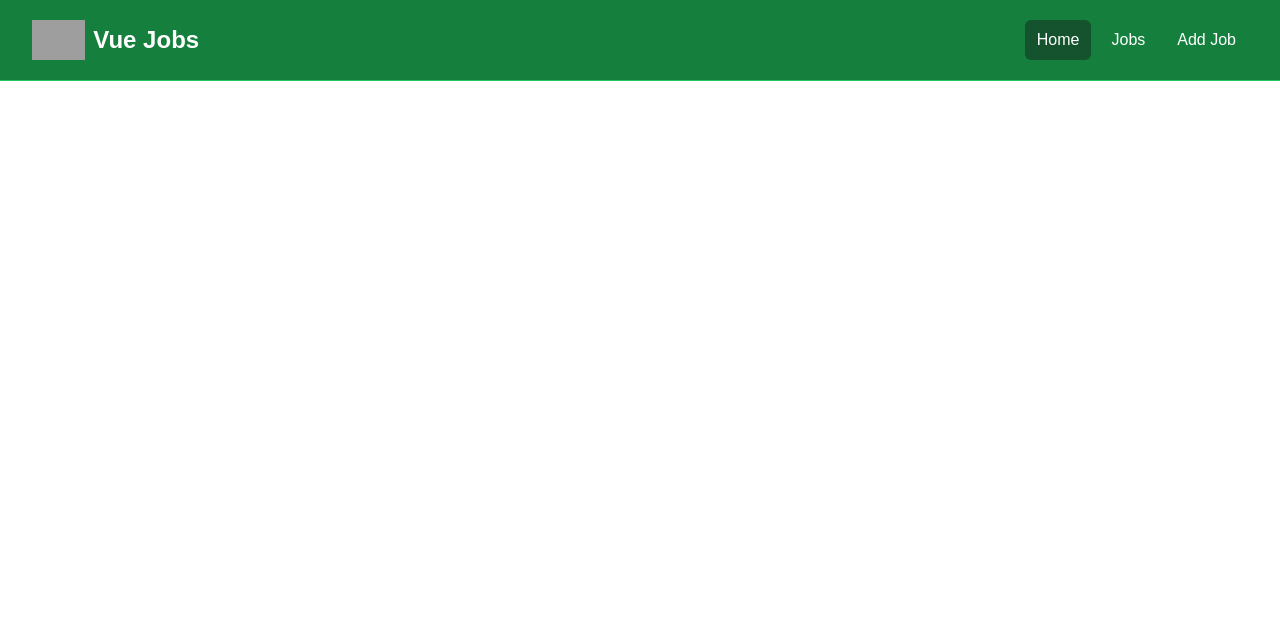
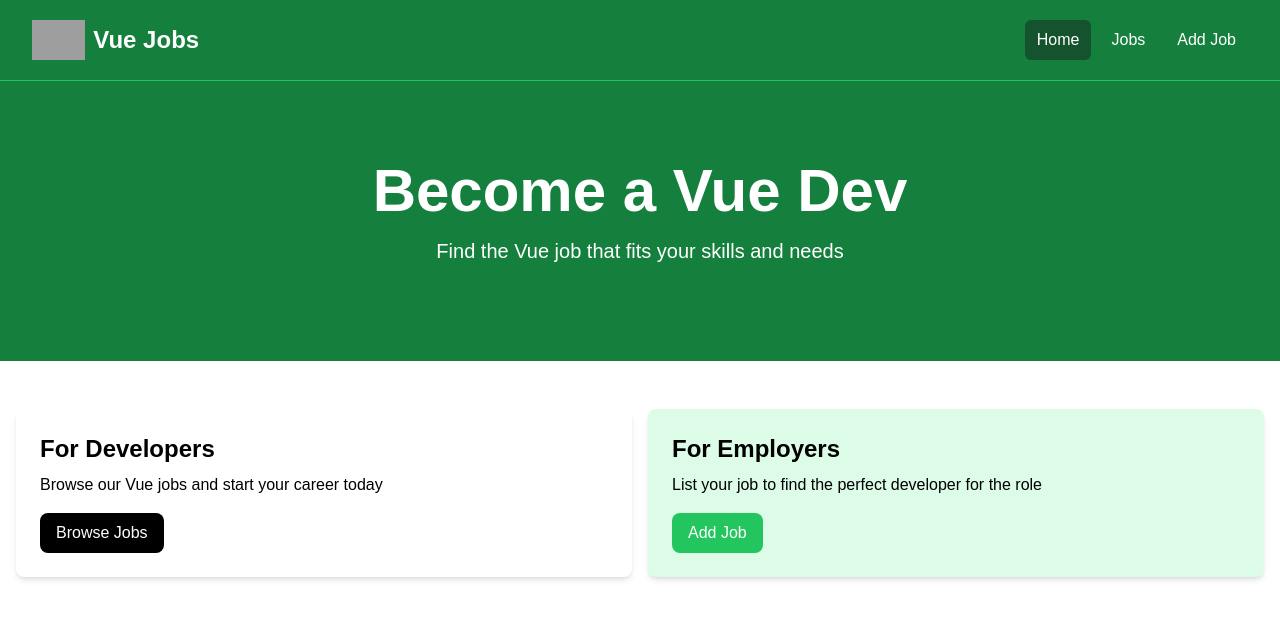
Before and after one commit to owgee/learning-vue3, a Vue app in the folder job-listings/: page / in a window 1280 px wide. Shown: the top 618 px of the page. Built offline with nearby package versions, Linux system fonts and the light colour scheme; grey boxes are pictures that could not be loaded.

Commit message:
add homecards with dynamic bg colors as props

```diff
--- a/job-listings/src/App.vue
+++ b/job-listings/src/App.vue
@@ -1,7 +1,12 @@
 <script setup lang="ts">
 import Navbar from "@/components/Navbar.vue";
+import Hero from "@/components/Hero.vue";
+import HomeCards from "@/components/HomeCards.vue";
+import JobListings from "@/components/JobListings.vue";
 </script>
 
 <template>
   <Navbar/>
+  <Hero/>
+  <HomeCards/>
 </template>
--- /dev/null
+++ b/job-listings/src/components/Card.vue
@@ -0,0 +1,13 @@
+<script setup lang="ts">
+import { defineProps } from 'vue';
+
+defineProps({
+  bg: String,
+  default: 'bg-gray-100'
+})
+</script>
+<template>
+  <div :class="`${bg} p-6 rounded-lg shadow-md`">
+    <slot></slot>
+  </div>
+</template>
--- /dev/null
+++ b/job-listings/src/components/Hero.vue
@@ -0,0 +1,33 @@
+<script setup lang="ts">
+import {defineProps} from 'vue';
+
+defineProps({
+  title: {
+    type: String,
+    default: 'Become a Vue Dev'
+  },
+  subtitle: {
+    type: String,
+    default: 'Find the Vue job that fits your skills and needs'
+  }
+})
+</script>
+
+<template>
+  <section class="bg-green-700 py-20 mb-4">
+    <div
+        class="max-w-7xl mx-auto px-4 sm:px-6 lg:px-8 flex flex-col items-center"
+    >
+      <div class="text-center">
+        <h1
+            class="text-4xl font-extrabold text-white sm:text-5xl md:text-6xl"
+        >
+          {{ title }}
+        </h1>
+        <p class="my-4 text-xl text-white">
+          {{ subtitle }}
+        </p>
+      </div>
+    </div>
+  </section>
+</template>
--- /dev/null
+++ b/job-listings/src/components/HomeCards.vue
@@ -0,0 +1,36 @@
+<script setup>
+import Card from "@/components/Card.vue";
+</script>
+
+<template>
+<section class="py-4">
+      <div class="container-xl lg:container m-auto">
+        <div class="grid grid-cols-1 md:grid-cols-2 gap-4 p-4 rounded-lg">
+          <Card bg="grey">
+            <h2 class="text-2xl font-bold">For Developers</h2>
+            <p class="mt-2 mb-4">
+              Browse our Vue jobs and start your career today
+            </p>
+            <a
+              href="jobs.html"
+              class="inline-block bg-black text-white rounded-lg px-4 py-2 hover:bg-gray-700"
+            >
+              Browse Jobs
+            </a>
+          </Card>
+          <Card bg="bg-green-100">
+            <h2 class="text-2xl font-bold">For Employers</h2>
+            <p class="mt-2 mb-4">
+              List your job to find the perfect developer for the role
+            </p>
+            <a
+              href="add-job.html"
+              class="inline-block bg-green-500 text-white rounded-lg px-4 py-2 hover:bg-green-600"
+            >
+              Add Job
+            </a>
+          </Card>
+        </div>
+      </div>
+    </section>
+</template>
--- /dev/null
+++ b/job-listings/src/components/JobListings.vue
@@ -0,0 +1,7 @@
+<script setup>
+
+</script>
+
+<template>
+  Job Listings
+</template>
```
